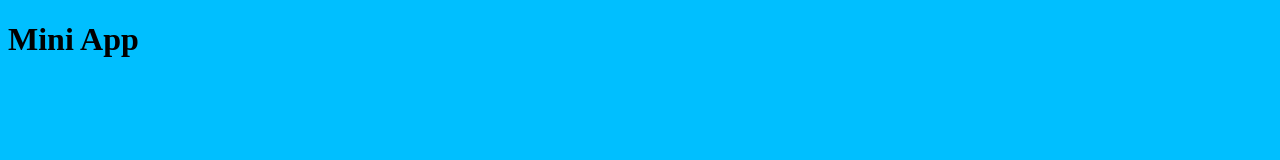
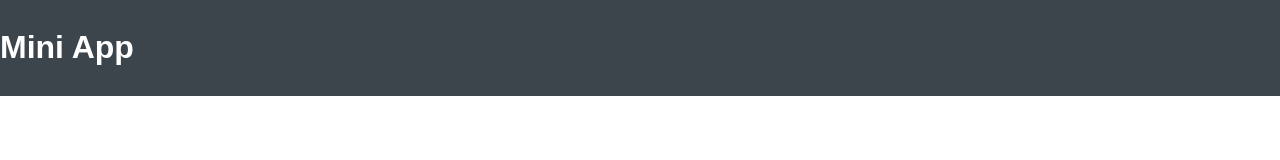
Before and after one commit to athimannil/mini-app, a React app: page / in a window 1280 px wide. Built offline with nearby package versions, Linux system fonts and the light colour scheme.

Commit message:
style for header

```diff
--- a/src/js/app.js
+++ b/src/js/app.js
@@ -8,7 +8,9 @@ import { Header } from './components/Header';
 class App extends React.Component {
 	render() {
 		return(
-			<Header/>
+			<div className="app-wrap">
+				<Header/>
+			</div>
 		);
 	}
 }
--- /dev/null
+++ b/src/scss/_structure.scss
@@ -0,0 +1,30 @@
+*{
+  box-sizing: border-box;
+}
+
+html{
+  font-family: sans-serif;
+}
+
+body{
+  margin: 0;
+  height: 100vh;
+}
+
+.app-wrap{
+	display: flex;
+	flex-direction: column;
+	height: 100vh;
+}
+
+main{
+  flex: 1;
+	margin-top: 1.5rem ;
+	margin-bottom: 1.5rem ;
+}
+
+header {
+	background-color: $primary;
+	color: $white;
+	padding: 0.5rem 0;
+}
--- a/src/scss/_variables.scss
+++ b/src/scss/_variables.scss
@@ -1,2 +1,2 @@
-$primary: deepskyblue;
+$primary: #3c454b;
 $white: #fff;
--- a/src/scss/main.scss
+++ b/src/scss/main.scss
@@ -1,5 +1,2 @@
 @import "variables";
-
-body{
-  background-color: $primary;
-}
+@import "structure";
```
